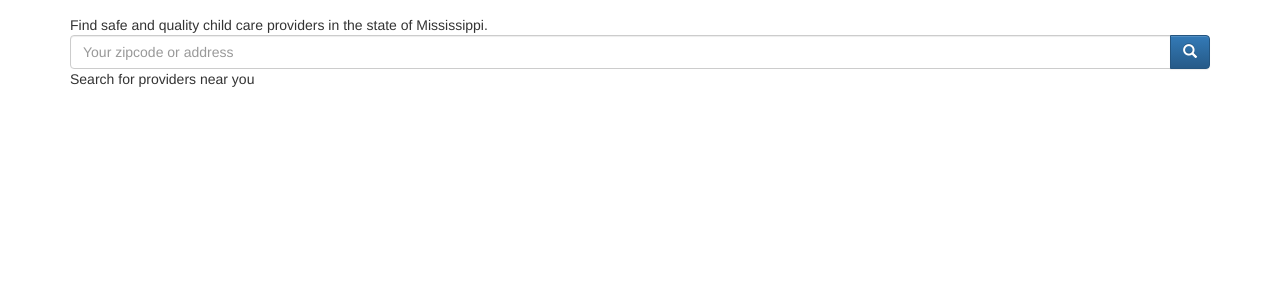
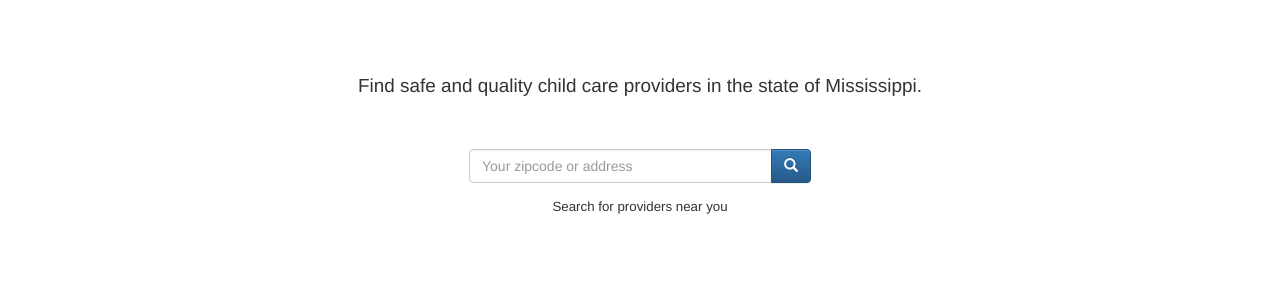
Before and after one commit to CivicActions/agile-ms, a PHP site: page / in a window 1280 px wide. Shown: the top 300 px of the page. Run offline with PHP 8.4, Linux system fonts and the light colour scheme; style sheets or scripts are compiled from the project's sources; some libraries are stand-ins or nearby versions.

Commit message:
issue-4-et-f - Adding scss for landing block toggle.

```diff
--- a/docroot/css/app.scss
+++ b/docroot/css/app.scss
@@ -4,6 +4,32 @@
 // Bourbon
 @import "../bower_components/bourbon/app/assets/stylesheets/_bourbon.scss";
 @import "angular/animate";
+
+.full-width {
+  text-align: center;
+  width: 60%;
+  margin: 0 auto;
+  margin-top: 5%;
+  .triggered {
+
+  }
+  #form-legend {
+    font-size: 135%;
+    margin-bottom: 50px;
+  }
+  .input-group {
+    position: relative;
+    display: table;
+    border-collapse: separate;
+    width: 50%;
+    text-align: center;
+    margin: 0 auto;
+  }
+  #form-help {
+    font-size: 95%;
+    margin-top: 15px;
+  }
+}
 
 #map-toggle {
   position: relative;
@@ -19,7 +45,7 @@
     color: #484848;
     &.position-relative {
       position: relative;
-      top:-10px;
+      top: -10px;
     }
     &:hover {
       background: #aeaeae;
@@ -31,3 +57,7 @@
 .hide {
   display: none;
 }
+
+.no-opacity {
+  opacity: 0;
+}
```
